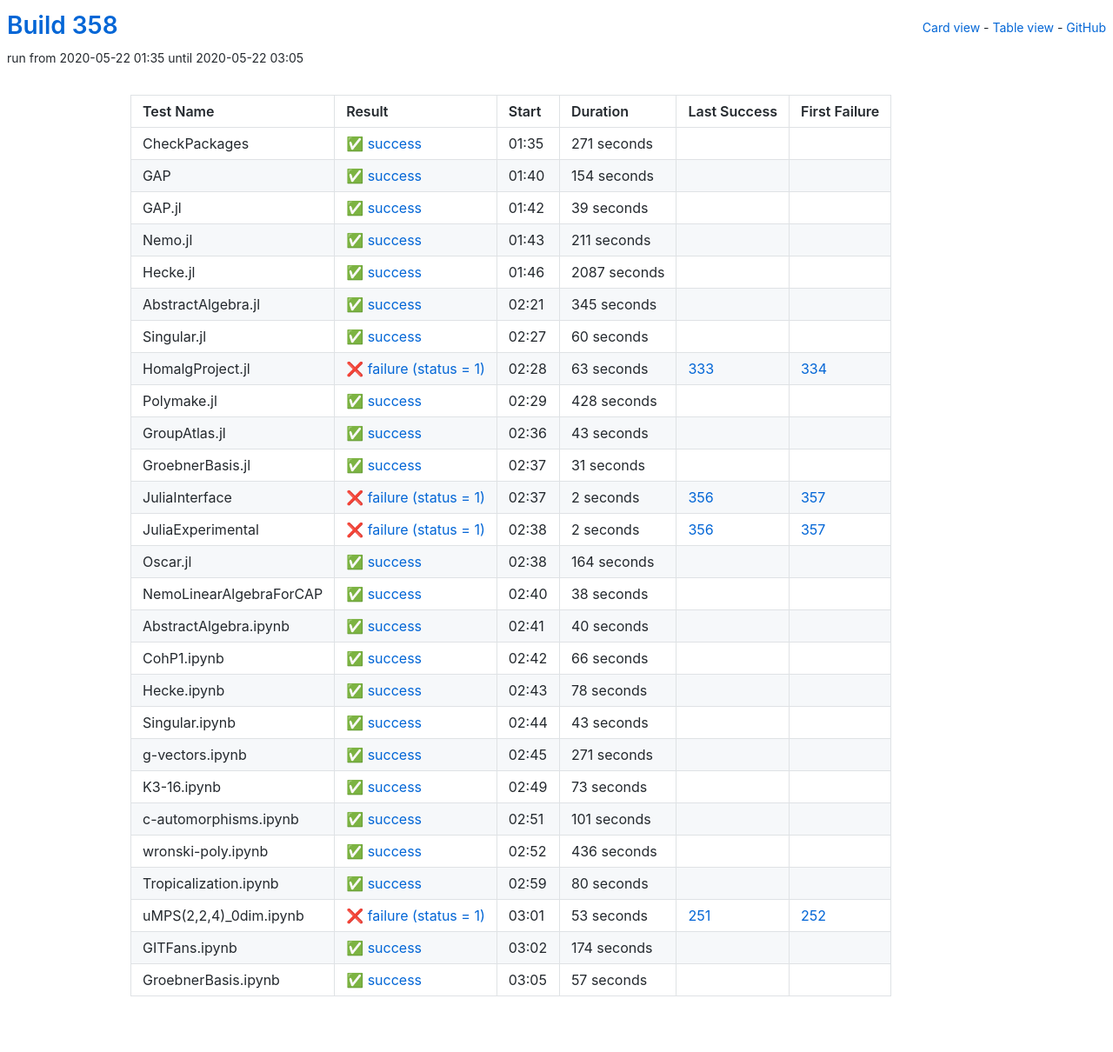
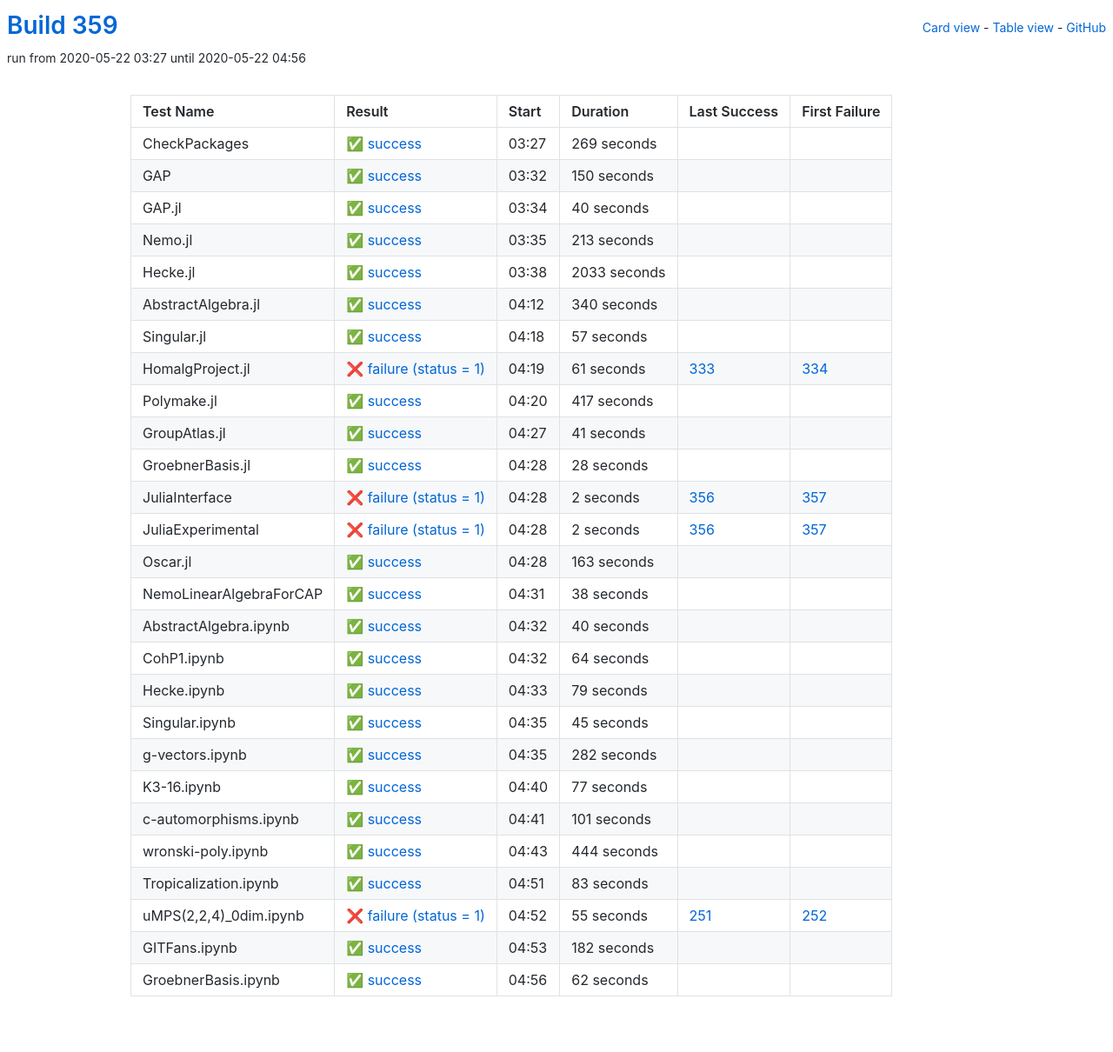
Before and after one commit to oscar-system/oscar-ci-status-1.4, a Jekyll site: the page built from table.html, in a window 1280 px wide. Shown: the whole page at 87% size. Built offline with Jekyll 4.4.1, drawn with Linux system fonts in a browser that asks for light colours.

Commit message:
Build 359

```diff
--- a/_data/ci.yml
+++ b/_data/ci.yml
@@ -1,137 +1,137 @@
-build: 358
-build_url: https://oscarci.mathematik.uni-kl.de/job/oscar-julia-1.4/358/
+build: 359
+build_url: https://oscarci.mathematik.uni-kl.de/job/oscar-julia-1.4/359/
 job: oscar-julia-1.4
 tests:
-- duration: 271
+- duration: 269
   exitcode: 0
   first_failure: false
   first_failure_url: null
   id: checkpackages
   last_success: false
   last_success_url: null
-  log: https://oscarci.mathematik.uni-kl.de/job/oscar-julia-1.4/358/artifact/logs/build-358/CheckPackages.log
+  log: https://oscarci.mathematik.uni-kl.de/job/oscar-julia-1.4/359/artifact/logs/build-359/CheckPackages.log
   name: CheckPackages
-  start: 2020-05-22 01:35
+  start: 2020-05-22 03:27
   status: success
   success: true
-- duration: 154
+- duration: 150
   exitcode: 0
   first_failure: false
   first_failure_url: null
   id: gap
   last_success: false
   last_success_url: null
-  log: https://oscarci.mathematik.uni-kl.de/job/oscar-julia-1.4/358/artifact/logs/build-358/GAP.log
+  log: https://oscarci.mathematik.uni-kl.de/job/oscar-julia-1.4/359/artifact/logs/build-359/GAP.log
   name: GAP
-  start: 2020-05-22 01:40
+  start: 2020-05-22 03:32
   status: success
   success: true
-- duration: 39
+- duration: 40
   exitcode: 0
   first_failure: false
   first_failure_url: null
   id: gap-jl
   last_success: false
   last_success_url: null
-  log: https://oscarci.mathematik.uni-kl.de/job/oscar-julia-1.4/358/artifact/logs/build-358/GAP.jl.log
+  log: https://oscarci.mathematik.uni-kl.de/job/oscar-julia-1.4/359/artifact/logs/build-359/GAP.jl.log
   name: GAP.jl
-  start: 2020-05-22 01:42
+  start: 2020-05-22 03:34
   status: success
   success: true
-- duration: 211
+- duration: 213
   exitcode: 0
   first_failure: false
   first_failure_url: null
   id: nemo-jl
   last_success: false
   last_success_url: null
-  log: https://oscarci.mathematik.uni-kl.de/job/oscar-julia-1.4/358/artifact/logs/build-358/Nemo.jl.log
+  log: https://oscarci.mathematik.uni-kl.de/job/oscar-julia-1.4/359/artifact/logs/build-359/Nemo.jl.log
   name: Nemo.jl
-  start: 2020-05-22 01:43
+  start: 2020-05-22 03:35
   status: success
   success: true
-- duration: 2087
+- duration: 2033
   exitcode: 0
   first_failure: false
   first_failure_url: null
   id: hecke-jl
   last_success: false
   last_success_url: null
-  log: https://oscarci.mathematik.uni-kl.de/job/oscar-julia-1.4/358/artifact/logs/build-358/Hecke.jl.log
+  log: https://oscarci.mathematik.uni-kl.de/job/oscar-julia-1.4/359/artifact/logs/build-359/Hecke.jl.log
   name: Hecke.jl
-  start: 2020-05-22 01:46
+  start: 2020-05-22 03:38
   status: success
   success: true
-- duration: 345
+- duration: 340
   exitcode: 0
   first_failure: false
   first_failure_url: null
   id: abstractalgebra-jl
   last_success: false
   last_success_url: null
-  log: https://oscarci.mathematik.uni-kl.de/job/oscar-julia-1.4/358/artifact/logs/build-358/AbstractAlgebra.jl.log
+  log: https://oscarci.mathematik.uni-kl.de/job/oscar-julia-1.4/359/artifact/logs/build-359/AbstractAlgebra.jl.log
   name: AbstractAlgebra.jl
-  start: 2020-05-22 02:21
+  start: 2020-05-22 04:12
   status: success
   success: true
-- duration: 60
+- duration: 57
   exitcode: 0
   first_failure: false
   first_failure_url: null
   id: singular-jl
   last_success: false
   last_success_url: null
-  log: https://oscarci.mathematik.uni-kl.de/job/oscar-julia-1.4/358/artifact/logs/build-358/Singular.jl.log
+  log: https://oscarci.mathematik.uni-kl.de/job/oscar-julia-1.4/359/artifact/logs/build-359/Singular.jl.log
   name: Singular.jl
-  start: 2020-05-22 02:27
+  start: 2020-05-22 04:18
   status: success
   success: true
-- duration: 63
+- duration: 61
   exitcode: 1
   first_failure: 334
   first_failure_url: https://oscarci.mathematik.uni-kl.de/job/oscar-julia-1.4/334/
   id: homalgproject-jl
   last_success: 333
   last_success_url: https://oscarci.mathematik.uni-kl.de/job/oscar-julia-1.4/333/
-  log: https://oscarci.mathematik.uni-kl.de/job/oscar-julia-1.4/358/artifact/logs/build-358/HomalgProject.jl.log
+  log: https://oscarci.mathematik.uni-kl.de/job/oscar-julia-1.4/359/artifact/logs/build-359/HomalgProject.jl.log
   name: HomalgProject.jl
-  start: 2020-05-22 02:28
+  start: 2020-05-22 04:19
   status: failure
   success: false
-- duration: 428
+- duration: 417
   exitcode: 0
   first_failure: false
   first_failure_url: null
   id: polymake-jl
   last_success: false
   last_success_url: null
-  log: https://oscarci.mathematik.uni-kl.de/job/oscar-julia-1.4/358/artifact/logs/build-358/Polymake.jl.log
+  log: https://oscarci.mathematik.uni-kl.de/job/oscar-julia-1.4/359/artifact/logs/build-359/Polymake.jl.log
   name: Polymake.jl
-  start: 2020-05-22 02:29
+  start: 2020-05-22 04:20
   status: success
   success: true
-- duration: 43
+- duration: 41
   exitcode: 0
   first_failure: false
   first_failure_url: null
   id: groupatlas-jl
   last_success: false
   last_success_url: null
-  log: https://oscarci.mathematik.uni-kl.de/job/oscar-julia-1.4/358/artifact/logs/build-358/GroupAtlas.jl.log
+  log: https://oscarci.mathematik.uni-kl.de/job/oscar-julia-1.4/359/artifact/logs/build-359/GroupAtlas.jl.log
   name: GroupAtlas.jl
-  start: 2020-05-22 02:36
+  start: 2020-05-22 04:27
   status: success
   success: true
-- duration: 31
+- duration: 28
   exitcode: 0
   first_failure: false
   first_failure_url: null
   id: groebnerbasis-jl
   last_success: false
   last_success_url: null
-  log: https://oscarci.mathematik.uni-kl.de/job/oscar-julia-1.4/358/artifact/logs/build-358/GroebnerBasis.jl.log
+  log: https://oscarci.mathematik.uni-kl.de/job/oscar-julia-1.4/359/artifact/logs/build-359/GroebnerBasis.jl.log
   name: GroebnerBasis.jl
-  start: 2020-05-22 02:37
+  start: 2020-05-22 04:28
   status: success
   success: true
 - duration: 2
@@ -141,9 +141,9 @@ tests:
   id: juliainterface
   last_success: 356
   last_success_url: https://oscarci.mathematik.uni-kl.de/job/oscar-julia-1.4/356/
-  log: https://oscarci.mathematik.uni-kl.de/job/oscar-julia-1.4/358/artifact/logs/build-358/JuliaInterface.log
+  log: https://oscarci.mathematik.uni-kl.de/job/oscar-julia-1.4/359/artifact/logs/build-359/JuliaInterface.log
   name: JuliaInterface
-  start: 2020-05-22 02:37
+  start: 2020-05-22 04:28
   status: failure
   success: false
 - duration: 2
@@ -153,21 +153,21 @@ tests:
   id: juliaexperimental
   last_success: 356
   last_success_url: https://oscarci.mathematik.uni-kl.de/job/oscar-julia-1.4/356/
-  log: https://oscarci.mathematik.uni-kl.de/job/oscar-julia-1.4/358/artifact/logs/build-358/JuliaExperimental.log
+  log: https://oscarci.mathematik.uni-kl.de/job/oscar-julia-1.4/359/artifact/logs/build-359/JuliaExperimental.log
   name: JuliaExperimental
-  start: 2020-05-22 02:38
+  start: 2020-05-22 04:28
   status: failure
   success: false
-- duration: 164
+- duration: 163
   exitcode: 0
   first_failure: false
   first_failure_url: null
   id: oscar-jl
   last_success: false
   last_success_url: null
-  log: https://oscarci.mathematik.uni-kl.de/job/oscar-julia-1.4/358/artifact/logs/build-358/Oscar.jl.log
+  log: https://oscarci.mathematik.uni-kl.de/job/oscar-julia-1.4/359/artifact/logs/build-359/Oscar.jl.log
   name: Oscar.jl
-  start: 2020-05-22 02:38
+  start: 2020-05-22 04:28
   status: success
   success: true
 - duration: 38
@@ -177,9 +177,9 @@ tests:
   id: nemolinearalgebraforcap
   last_success: false
   last_success_url: null
-  log: https://oscarci.mathematik.uni-kl.de/job/oscar-julia-1.4/358/artifact/logs/build-358/NemoLinearAlgebraForCAP.log
+  log: https://oscarci.mathematik.uni-kl.de/job/oscar-julia-1.4/359/artifact/logs/build-359/NemoLinearAlgebraForCAP.log
   name: NemoLinearAlgebraForCAP
-  start: 2020-05-22 02:40
+  start: 2020-05-22 04:31
   status: success
   success: true
 - duration: 40
@@ -189,69 +189,69 @@ tests:
   id: abstractalgebra-ipynb
   last_success: false
   last_success_url: null
-  log: https://oscarci.mathematik.uni-kl.de/job/oscar-julia-1.4/358/artifact/logs/build-358/AbstractAlgebra.ipynb.log
+  log: https://oscarci.mathematik.uni-kl.de/job/oscar-julia-1.4/359/artifact/logs/build-359/AbstractAlgebra.ipynb.log
   name: AbstractAlgebra.ipynb
-  start: 2020-05-22 02:41
+  start: 2020-05-22 04:32
   status: success
   success: true
-- duration: 66
+- duration: 64
   exitcode: 0
   first_failure: false
   first_failure_url: null
   id: cohp1-ipynb
   last_success: false
   last_success_url: null
-  log: https://oscarci.mathematik.uni-kl.de/job/oscar-julia-1.4/358/artifact/logs/build-358/CohP1.ipynb.log
+  log: https://oscarci.mathematik.uni-kl.de/job/oscar-julia-1.4/359/artifact/logs/build-359/CohP1.ipynb.log
   name: CohP1.ipynb
-  start: 2020-05-22 02:42
+  start: 2020-05-22 04:32
   status: success
   success: true
-- duration: 78
+- duration: 79
   exitcode: 0
   first_failure: false
   first_failure_url: null
   id: hecke-ipynb
   last_success: false
   last_success_url: null
-  log: https://oscarci.mathematik.uni-kl.de/job/oscar-julia-1.4/358/artifact/logs/build-358/Hecke.ipynb.log
+  log: https://oscarci.mathematik.uni-kl.de/job/oscar-julia-1.4/359/artifact/logs/build-359/Hecke.ipynb.log
   name: Hecke.ipynb
-  start: 2020-05-22 02:43
+  start: 2020-05-22 04:33
   status: success
   success: true
-- duration: 43
+- duration: 45
   exitcode: 0
   first_failure: false
   first_failure_url: null
   id: singular-ipynb
   last_success: false
   last_success_url: null
-  log: https://oscarci.mathematik.uni-kl.de/job/oscar-julia-1.4/358/artifact/logs/build-358/Singular.ipynb.log
+  log: https://oscarci.mathematik.uni-kl.de/job/oscar-julia-1.4/359/artifact/logs/build-359/Singular.ipynb.log
   name: Singular.ipynb
-  start: 2020-05-22 02:44
+  start: 2020-05-22 04:35
   status: success
   success: true
-- duration: 271
+- duration: 282
   exitcode: 0
   first_failure: false
   first_failure_url: null
   id: g-vectors-ipynb
   last_success: false
   last_success_url: null
-  log: https://oscarci.mathematik.uni-kl.de/job/oscar-julia-1.4/358/artifact/logs/build-358/g-vectors.ipynb.log
+  log: https://oscarci.mathematik.uni-kl.de/job/oscar-julia-1.4/359/artifact/logs/build-359/g-vectors.ipynb.log
   name: g-vectors.ipynb
-  start: 2020-05-22 02:45
+  start: 2020-05-22 04:35
   status: success
   success: true
-- duration: 73
+- duration: 77
   exitcode: 0
   first_failure: false
   first_failure_url: null
   id: k3-16-ipynb
   last_success: false
   last_success_url: null
-  log: https://oscarci.mathematik.uni-kl.de/job/oscar-julia-1.4/358/artifact/logs/build-358/K3-16.ipynb.log
+  log: https://oscarci.mathematik.uni-kl.de/job/oscar-julia-1.4/359/artifact/logs/build-359/K3-16.ipynb.log
   name: K3-16.ipynb
-  start: 2020-05-22 02:49
+  start: 2020-05-22 04:40
   status: success
   success: true
 - duration: 101
@@ -261,68 +261,68 @@ tests:
   id: c-automorphisms-ipynb
   last_success: false
   last_success_url: null
-  log: https://oscarci.mathematik.uni-kl.de/job/oscar-julia-1.4/358/artifact/logs/build-358/c-automorphisms.ipynb.log
+  log: https://oscarci.mathematik.uni-kl.de/job/oscar-julia-1.4/359/artifact/logs/build-359/c-automorphisms.ipynb.log
   name: c-automorphisms.ipynb
-  start: 2020-05-22 02:51
+  start: 2020-05-22 04:41
   status: success
   success: true
-- duration: 436
+- duration: 444
   exitcode: 0
   first_failure: false
   first_failure_url: null
   id: wronski-poly-ipynb
   last_success: false
   last_success_url: null
-  log: https://oscarci.mathematik.uni-kl.de/job/oscar-julia-1.4/358/artifact/logs/build-358/wronski-poly.ipynb.log
+  log: https://oscarci.mathematik.uni-kl.de/job/oscar-julia-1.4/359/artifact/logs/build-359/wronski-poly.ipynb.log
   name: wronski-poly.ipynb
-  start: 2020-05-22 02:52
+  start: 2020-05-22 04:43
   status: success
   success: true
-- duration: 80
+- duration: 83
   exitcode: 0
   first_failure: false
   first_failure_url: null
   id: tropicalization-ipynb
   last_success: false
   last_success_url: null
-  log: https://oscarci.mathematik.uni-kl.de/job/oscar-julia-1.4/358/artifact/logs/build-358/Tropicalization.ipynb.log
+  log: https://oscarci.mathematik.uni-kl.de/job/oscar-julia-1.4/359/artifact/logs/build-359/Tropicalization.ipynb.log
   name: Tropicalization.ipynb
-  start: 2020-05-22 02:59
+  start: 2020-05-22 04:51
   status: success
   success: true
-- duration: 53
+- duration: 55
   exitcode: 1
   first_failure: 252
   first_failure_url: https://oscarci.mathematik.uni-kl.de/job/oscar-julia-1.4/252/
   id: umps-2-2-4-0dim-ipynb
   last_success: 251
   last_success_url: https://oscarci.mathematik.uni-kl.de/job/oscar-julia-1.4/251/
-  log: https://oscarci.mathematik.uni-kl.de/job/oscar-julia-1.4/358/artifact/logs/build-358/uMPS-2-2-4-_0dim.ipynb.log
+  log: https://oscarci.mathematik.uni-kl.de/job/oscar-julia-1.4/359/artifact/logs/build-359/uMPS-2-2-4-_0dim.ipynb.log
   name: uMPS(2,2,4)_0dim.ipynb
-  start: 2020-05-22 03:01
+  start: 2020-05-22 04:52
   status: failure
   success: false
-- duration: 174
+- duration: 182
   exitcode: 0
   first_failure: false
   first_failure_url: null
   id: gitfans-ipynb
   last_success: false
   last_success_url: null
-  log: https://oscarci.mathematik.uni-kl.de/job/oscar-julia-1.4/358/artifact/logs/build-358/GITFans.ipynb.log
+  log: https://oscarci.mathematik.uni-kl.de/job/oscar-julia-1.4/359/artifact/logs/build-359/GITFans.ipynb.log
   name: GITFans.ipynb
-  start: 2020-05-22 03:02
+  start: 2020-05-22 04:53
   status: success
   success: true
-- duration: 57
+- duration: 62
   exitcode: 0
   first_failure: false
   first_failure_url: null
   id: groebnerbasis-ipynb
   last_success: false
   last_success_url: null
-  log: https://oscarci.mathematik.uni-kl.de/job/oscar-julia-1.4/358/artifact/logs/build-358/GroebnerBasis.ipynb.log
+  log: https://oscarci.mathematik.uni-kl.de/job/oscar-julia-1.4/359/artifact/logs/build-359/GroebnerBasis.ipynb.log
   name: GroebnerBasis.ipynb
-  start: 2020-05-22 03:05
+  start: 2020-05-22 04:56
   status: success
   success: true
```
Also changed, not shown: README.md.
